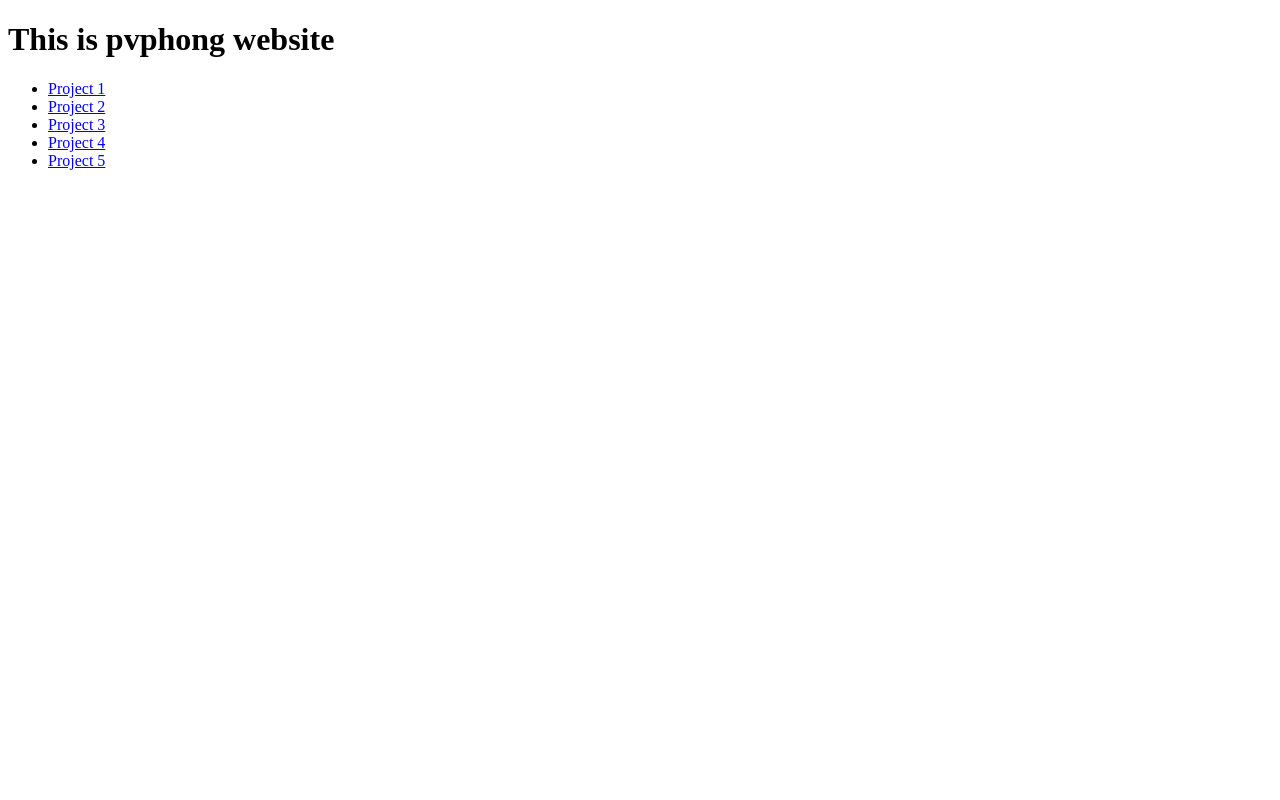
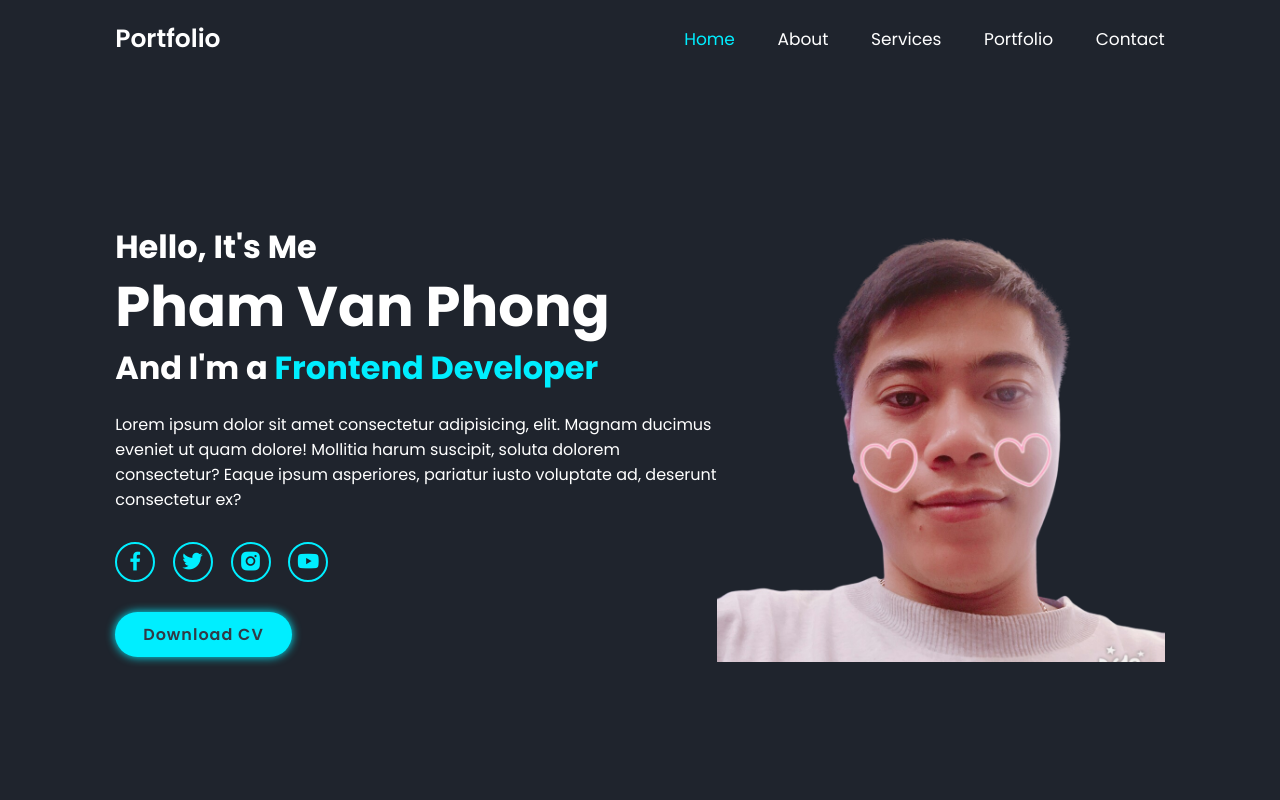
Before and after one commit to pvphong2003/pvphong2003.github.io, a plain HTML site: page index.html in a window 1280 px wide. Shown: the top 800 px of the page. Drawn offline with nearby package versions, Linux system fonts and the light colour scheme.

Commit message:
home section portfolio

```diff
--- a/css/style.css
+++ b/css/style.css
@@ -0,0 +1,145 @@
+@import url('https://fonts.googleapis.com/css2?family=Poppins:ital,wght@0,100;0,200;0,300;0,400;0,500;0,600;0,700;0,800;0,900;1,100;1,200;1,300;1,400;1,500;1,600;1,700;1,800;1,900&display=swap');
+
+* {
+    margin: 0;
+    padding: 0;
+    box-sizing: border-box;
+    text-decoration: none;
+    border: none;
+    outline: none;
+    scroll-behavior: smooth;
+    font-family: 'Poppins', sans-serif;
+}
+
+:root {
+    --bg-color: #1f242d;
+    --second-bg-color: #323946;
+    --text-color: #fff;
+    --main-color: #0ef;
+}
+
+html {
+    font-size: 62.5%;
+    overflow-x: hidden;
+}
+
+body {
+    background: var(--bg-color);
+    color: var(--text-color);
+}
+
+section {
+    min-height: 100vh;
+    padding: 10rem 9% 2rem;
+}
+
+.header {
+    position: fixed;
+    top: 0;
+    left: 0;
+    width: 100%;
+    padding: 2rem 9%;
+    background: var(--bg-color);
+    display: flex;
+    justify-content: space-between;
+    align-items: center;
+    z-index: 100;
+}
+
+.logo {
+    font-size: 2.5rem;
+    color: var(--text-color);
+    font-weight: 600;
+    cursor: default;
+}
+
+.navbar a {
+    font-size: 1.7rem;
+    color: var(--text-color);
+    margin-left: 4rem;
+    transition: 0.3s;
+}
+
+.navbar a:hover,
+.navbar a.active {
+    color: var(--main-color);
+}
+
+#menu-icon {
+    font-size: 3.6rem;
+    color: var(--text-color);
+    display: none;
+}
+
+.home {
+    display: flex;
+    justify-content: center;
+    align-items: center;
+}
+
+.home-img img {
+    width: 35vw;
+
+}
+
+.home-content h3 {
+    font-size: 3.2rem;
+    font-weight: 700;
+}
+
+.home-content h3:nth-of-type(2) {
+    margin-bottom: 2rem;
+}
+
+.home-content span {
+    color: var(--main-color);
+}
+
+.home-content h1 {
+    font-size: 5.6rem;
+    font-weight: 700;
+    line-height: 1.3;
+}
+
+.home-content p {
+    font-size: 1.6rem;
+}
+
+.home-content .social-media a {
+    display: inline-flex;
+    justify-content: center;
+    align-items: center;
+    width: 4rem;
+    height: 4rem;
+    background: transparent;
+    border: 0.2rem solid var(--main-color);
+
+    border-radius: 50%;
+    font-size: 2.5rem;
+    color: var(--main-color);
+    margin: 3rem 1.5rem 3rem 0;
+    transition: 0.5s ease;
+}
+
+.home-content .social-media a:hover {
+    background-color: var(--main-color);
+    color: var(--second-bg-color);
+    box-shadow: 0 0 1rem var(--main-color);
+}
+
+.home-content .btn {
+    display: inline-block;
+    padding: 1rem 2.8rem;
+    background-color: var(--main-color);
+    border-radius: 4rem;
+    box-shadow: 0 0 1rem var(--main-color);
+    font-size: 1.6rem;
+    color: var(--second-bg-color);
+    letter-spacing: 0.1rem;
+    font-weight: 600;
+    transition: 0.5s ease;
+}
+
+.home-content .btn:hover {
+    box-shadow: none;
+}
--- a/index.html
+++ b/index.html
@@ -3,16 +3,61 @@
 <head>
     <meta charset="UTF-8">
     <meta name="viewport" content="width=device-width, initial-scale=1.0">
-    <title>Document</title>
+    <title>Phạm Văn Phong Portfolio</title>
+
+    <!-- box icons-->
+    <link href='https://unpkg.com/boxicons@2.1.4/css/boxicons.min.css' rel='stylesheet'>
+
+    <!-- custom css -->
+    <link rel="stylesheet" href="./css/style.css">
 </head>
 <body>
-    <h1>This is pvphong website</h1>
-    <ul>
-        <li><a href="#">Project 1</a></li>
-        <li><a href="#">Project 2</a></li>
-        <li><a href="#">Project 3</a></li>
-        <li><a href="#">Project 4</a></li>
-        <li><a href="#">Project 5</a></li>
-    </ul>
+    <!-- HEADER -->
+    <header class="header">
+        <a href="#" class="logo">Portfolio</a>
+
+        <i class='bx bx-menu' id="menu-icon"></i>
+
+        <nav class="navbar">
+            <a href="#home" class="active">Home</a>
+            <a href="#about">About</a>
+            <a href="#services">Services</a>
+            <a href="#portfolio">Portfolio</a>
+            <a href="#contact">Contact</a>
+        </nav>
+    </header>
+
+    <!-- Home section  -->
+    <section class="home" id="home">
+        <!-- Home Content -->
+        <div class="home-content">
+            <h3>Hello, It's Me</h3>
+            <h1>Pham Van Phong</h1>
+            <h3>And I'm a <span>Frontend Developer</span></h3>
+            <p>Lorem ipsum dolor sit amet consectetur adipisicing, elit. Magnam ducimus eveniet ut quam dolore! Mollitia harum suscipit, soluta dolorem consectetur? Eaque ipsum asperiores, pariatur iusto voluptate ad, deserunt consectetur ex?</p>
+            <div class="social-media">
+                <a href="#"><i class='bx bxl-facebook' ></i></a>
+                <a href="#"><i class='bx bxl-twitter' ></i></a>
+                <a href="#"><i class='bx bxl-instagram-alt' ></i></a>
+                <a href="#"><i class='bx bxl-youtube' ></i></a>
+            </div>
+            <a href="#" class="btn">Download CV</a>
+        </div>
+
+        <!-- Home image -->
+        <div class="home-img">
+            <img src="./images/pham_van_phong_hd.png" alt="Pham Van Phong">
+        </div>
+
+
+    </section>
+
+    <!-- About Section -->
+    <section class="about" id="about">
+        <div class="about-img">
+            <img src="./images/pham_van_phong_hd.png" alt="Pham Van Phong">
+        </div>
+    </section>
+    <script src="./js/script.js"></script>
 </body>
 </html>
```
Also changed, not shown: images/pham_van_phong.png (added), images/pham_van_phong_hd.png (added), images/pham_van_phong_sd.png (added).
